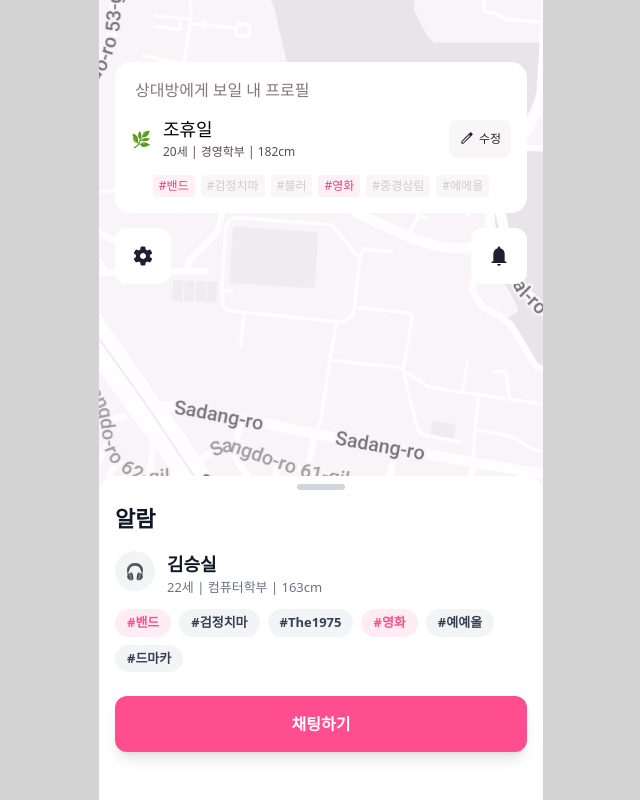
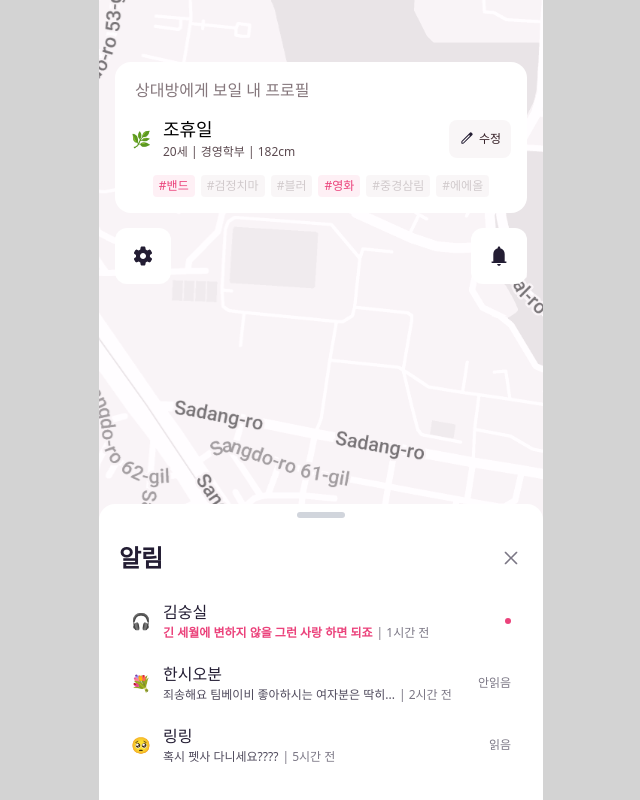
Before and after one commit to qowldud/love-soong-alarm-Web, a React (Vite) app: page /home in a window 1280 px wide. Both pictures are taken after a click on the button 818 px from the left and 256 px from the top of the page. Shown: the whole page, without its empty margins (319-959 px from the left). Built offline with nearby package versions, Linux system fonts and the light colour scheme.

Commit message:
feat: Home 코드 리팩토링

```diff
--- a/src/components/Home/Card/Alram.tsx
+++ b/src/components/Home/Card/Alram.tsx
@@ -1,54 +1,54 @@
-type TagProps = { label: string; active?: boolean };
+import { CHAT_PROFILE_CONST } from "../../../hooks/consts";
+import { CardHeader } from "../Common";
 
-const Tag = ({ label, active }: TagProps) => (
-  <span
-    className={`inline-flex items-center rounded-full px-3 py-1 text-[13px] font-semibold ${
-      active ? "bg-[#FF4E8E]/10 text-[#FF4E8E]" : "bg-gray-100 text-gray-700"
-    }`}
-  >
-    #{label}
-  </span>
-);
+type ListProps = {
+  emoji: string;
+  name: string;
+  recent: string;
+  time: string;
+  isRecent: boolean;
+  isChecked: boolean;
+};
 
-export const AlramPreview = ({ onClose }: { onClose: () => void }) => {
+const List = ({ item }: { item: ListProps }) => {
   return (
-    <div className="relative">
-      <button
-        onClick={onClose}
-        className="absolute right-0 top-0 rounded-full p-2 text-gray-500 hover:bg-gray-100"
-        aria-label="닫기"
-      />
-
-      <h3 className="mb-4 mt-1 text-[22px] font-extrabold text-gray-900">
-        알람
-      </h3>
-
-      <div className="mb-3 flex items-start gap-3">
-        <div className="flex h-10 w-10 items-center justify-center rounded-full bg-gray-100">
-          🎧
-        </div>
-        <div>
-          <div className="text-[18px] font-bold text-gray-900">김승실</div>
-          <div className="text-[13px] font-medium text-gray-500">
-            22세 | 컴퓨터학부 | 163cm
+    <div className="flex flex-row justify-between items-center px-4 py-2.5">
+      <div className="flex flex-row justify-center items-center gap-x-3">
+        <div>{item.emoji}</div>
+        <div className="flex flex-col">
+          <div className="text-[16px] text-[#231D33] ">{item.name}</div>
+          <div className="flex flex-row gap-x-1 justify-center items-center text-[12px]">
+            <div
+              className={`${
+                item.isRecent ? "text-main1 font-bold" : "text-[#231D33]/80"
+              }`}
+            >
+              {item.recent}
+            </div>
+            <div className="text-[#231D33]/60 font-light">| {item.time}</div>
           </div>
         </div>
       </div>
-
-      <div className="mb-6 flex flex-wrap gap-2">
-        <Tag label="밴드" active />
-        <Tag label="검정치마" />
-        <Tag label="The1975" />
-        <Tag label="영화" active />
-        <Tag label="예예올" />
-        <Tag label="드마카" />
-      </div>
-
-      <button className="w-full rounded-[12px] bg-[#FF4E8E] py-4 text-[16px] font-bold text-white shadow-lg hover:brightness-95 active:scale-[0.99]">
-        채팅하기
-      </button>
-
-      <div className="h-6" />
+      {item.isRecent ? (
+        <div className="rounded-full w-1.5 h-1.5 bg-main1" />
+      ) : item.isChecked ? (
+        <div className="text-[#231D33]/60 font-light text-[12px]">읽음</div>
+      ) : (
+        <div className="text-[#231D33]/60 font-light text-[12px]">안읽음</div>
+      )}
     </div>
   );
 };
+
+export const AlramPreview = () => {
+  return (
+    <div className="relative">
+      <CardHeader branch="alarm" title="알림" />
+      <div className=" flex flex-col overflow-y-scroll">
+        {CHAT_PROFILE_CONST.map((item, index) => (
+          <List key={index} item={item} />
+        ))}
+      </div>
+    </div>
+  );
+};
--- a/src/components/Home/Card/ChatPreview.tsx
+++ b/src/components/Home/Card/ChatPreview.tsx
@@ -44,9 +44,11 @@ export const ChatPreview = () => {
   return (
     <div className="relative">
       <CardHeader branch="chat" title="채팅" />
-      {CHAT_PROFILE_CONST.map((item, index) => (
-        <List key={index} item={item} />
-      ))}
+      <div className=" flex flex-col overflow-y-scroll">
+        {CHAT_PROFILE_CONST.map((item, index) => (
+          <List key={index} item={item} />
+        ))}
+      </div>
     </div>
   );
 };
--- a/src/components/Home/Card/Layout.tsx
+++ b/src/components/Home/Card/Layout.tsx
@@ -1,21 +1,47 @@
 import { useEffect } from "react";
 import { motion, AnimatePresence } from "framer-motion";
+import { useHomeStore } from "../../../store/homeStore";
 
 type BottomSheetProps = {
-  isOpen: boolean;
-  onClose: () => void;
+  branch: "profile" | "alarm" | "chat";
   children: React.ReactNode;
-  maxHeightPct?: number;
 };
 
-export const CardLayout = ({
-  isOpen,
-  onClose,
-  children,
-  maxHeightPct = 70,
-}: BottomSheetProps) => {
+const BRANCH_CONST = {
+  profile: {
+    maxHeightPct: 72,
+  },
+  alarm: {
+    maxHeightPct: 95.5,
+  },
+  chat: {
+    maxHeightPct: 75.5,
+  },
+};
+
+export const CardLayout = ({ branch, children }: BottomSheetProps) => {
+  const maxHeightPct = BRANCH_CONST[branch].maxHeightPct;
+
+  const profile = useHomeStore((state) => state.checkProfile);
+  const alarm = useHomeStore((state) => state.checkAlarm);
+  const chat = useHomeStore((state) => state.checkChat);
+
+  const setCheckProfile = useHomeStore((state) => state.setCheckProfile);
+  const setCheckAlarm = useHomeStore((state) => state.setCheckAlarm);
+  const setCheckChat = useHomeStore((state) => state.setCheckChat);
+
+  const isOpen =
+    branch === "profile" ? profile : branch === "alarm" ? alarm : chat;
+
+  const onClose =
+    branch === "profile"
+      ? setCheckProfile
+      : branch === "alarm"
+      ? setCheckAlarm
+      : setCheckChat;
+
   useEffect(() => {
-    const onKey = (e: KeyboardEvent) => e.key === "Escape" && onClose();
+    const onKey = (e: KeyboardEvent) => e.key === "Escape" && onClose;
     if (isOpen) window.addEventListener("keydown", onKey);
     return () => window.removeEventListener("keydown", onKey);
   }, [isOpen, onClose]);
@@ -29,7 +55,7 @@ export const CardLayout = ({
             initial={{ opacity: 0 }}
             animate={{ opacity: 1 }}
             exit={{ opacity: 0 }}
-            onClick={onClose}
+            onClick={() => onClose}
           />
           <motion.div
             role="dialog"
@@ -43,7 +69,7 @@ export const CardLayout = ({
             dragConstraints={{ top: 0, bottom: 0 }}
             dragElastic={0.12}
             onDragEnd={(_, info) => {
-              if (info.offset.y > 120 || info.velocity.y > 800) onClose();
+              if (info.offset.y > 120 || info.velocity.y > 800) onClose;
             }}
           >
             <div
--- a/src/pages/Home.tsx
+++ b/src/pages/Home.tsx
@@ -1,4 +1,4 @@
-// import { motion } from "framer-motion";
+import { AnimatePresence, motion } from "framer-motion";
 
 import type { ReactNode, ButtonHTMLAttributes } from "react";
 
@@ -33,17 +33,37 @@ const Button = ({ children, ...props }: ButtonProps) => {
   );
 };
 
+const RenderCard = () => (
+  <>
+    <CardLayout branch="profile">
+      <ProfilePreview />
+    </CardLayout>
+
+    <CardLayout branch="alarm">
+      <AlramPreview />
+    </CardLayout>
+
+    <CardLayout branch="chat">
+      <ChatPreview />
+    </CardLayout>
+  </>
+);
+
 export const Home = () => {
-  const checkProfile = useHomeStore((state) => state.checkProfile);
-  const checkAlarm = useHomeStore((state) => state.checkAlarm);
-  const checkChat = useHomeStore((state) => state.checkChat);
-
   const setCheckProfile = useHomeStore((state) => state.setCheckProfile);
   const setCheckAlarm = useHomeStore((state) => state.setCheckAlarm);
   const setCheckChat = useHomeStore((state) => state.setCheckChat);
 
   return (
-    <div className="relative w-full h-screen bg-gray-200 overflow-hidden">
+    <AnimatePresence>
+      <motion.div
+        key="main"
+        initial={{ opacity: 0 }}
+        animate={{ opacity: 1 }}
+        exit={{ opacity: 0 }}
+        transition={{ duration: 0.45, ease: "easeOut" }}
+        className="relative w-full h-screen bg-gray-200 overflow-hidden"
+      >
         <img
           src={Map}
           alt="map background"
@@ -75,30 +95,8 @@ export const Home = () => {
             <img src={Chat} alt={"chat"} />
           </Button>
         </div>
-
-      <CardLayout
-        isOpen={checkProfile}
-        onClose={() => setCheckProfile(false)}
-        maxHeightPct={72}
-      >
-        <ProfilePreview />
-      </CardLayout>
-
-      <CardLayout
-        isOpen={checkAlarm}
-        onClose={() => setCheckAlarm(false)}
-        maxHeightPct={95.5}
-      >
-        <AlramPreview onClose={() => setCheckAlarm(false)} />
-      </CardLayout>
-
-      <CardLayout
-        isOpen={checkChat}
-        onClose={() => setCheckChat(false)}
-        maxHeightPct={75.5}
-      >
-        <ChatPreview />
-      </CardLayout>
-    </div>
+        <RenderCard />
+      </motion.div>
+    </AnimatePresence>
   );
 };
```
Lines whose indentation alone changed are shown as unchanged.
